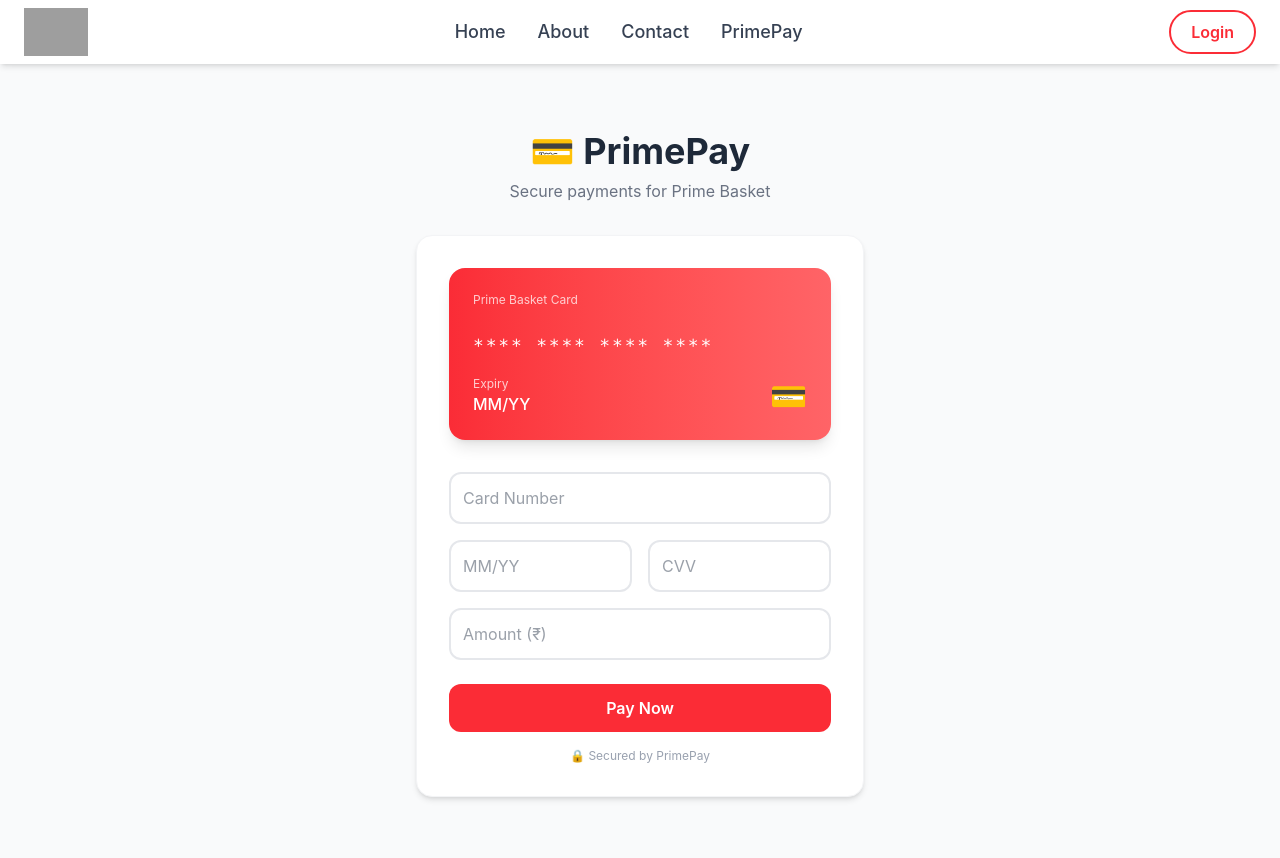
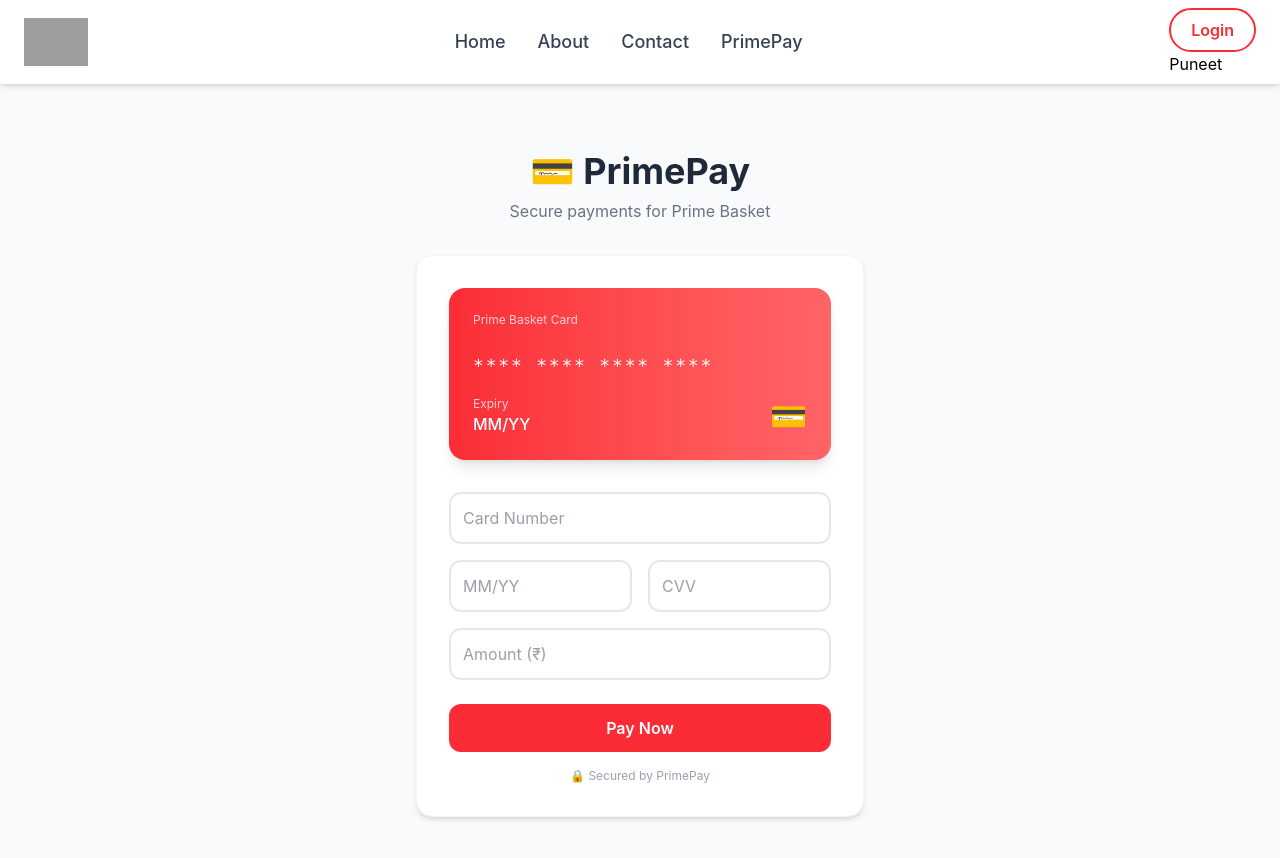
Before and after one commit to arpuneet234/prime-basket, a React (Vite) app: page /primepay in a window 1280 px wide. Shown: the top 858 px of the page. Built offline with nearby package versions, Linux system fonts and the light colour scheme; grey boxes are pictures that could not be loaded.

Commit message:
User Context Demo

```diff
--- a/src/App.js
+++ b/src/App.js
@@ -10,16 +10,19 @@ import Error from "./components/Error";
 import ProductPage from "./components/ProductPage";
 import { lazy ,Suspense } from "react";
 import "../index.css"
+import UserContext from "./utils/UserContext";
 
 // import PrimePay from "./components/PrimePay";
 
 const PrimePay=lazy(()=>import("./components/PrimePay"))
 const AppLayout = () => {
   return (
+    <UserContext.Provider value={{loggedInUser:"Puneet"}}>
     <div>
       <Header />
       <Outlet/>
     </div>
+    </UserContext.Provider>
   );
 };
 const appRouter=createBrowserRouter([
--- a/src/components/Header.js
+++ b/src/components/Header.js
@@ -1,7 +1,11 @@
-import { useState } from "react";
+import { useState,useContext } from "react";
 import { Link } from "react-router-dom";
+import UserContext from "../utils/UserContext";
+
 
 const Header = () => {
+  const data=useContext(UserContext);
+  console.log(data)
   const [loginButtonValue,setLoginButtonValue]=useState("Login")
   return (
     <div className=" Header flex justify-between items-center px-6 py-2 bg-white  shadow-md sticky top-0 z-50">
@@ -24,6 +28,7 @@ const Header = () => {
       </div>
       <div>
         <button className="login-btn border-2 border-red-500 text-red-500 px-5 py-2 rounded-full font-semibold hover:bg-red-500 hover:text-white transition-all duration-200 " onClick={()=>{loginButtonValue==="Login"?setLoginButtonValue("Logout"):setLoginButtonValue("Login")}}>{loginButtonValue}</button>
+        <div>{data.loggedInUser}</div>
       </div>
 
     </div>
--- /dev/null
+++ b/src/utils/UserContext.js
@@ -0,0 +1,6 @@
+import { createContext } from "react";
+
+const UserContext=createContext({
+    loggedInUser:"Default User"
+})
+export default UserContext;
```
